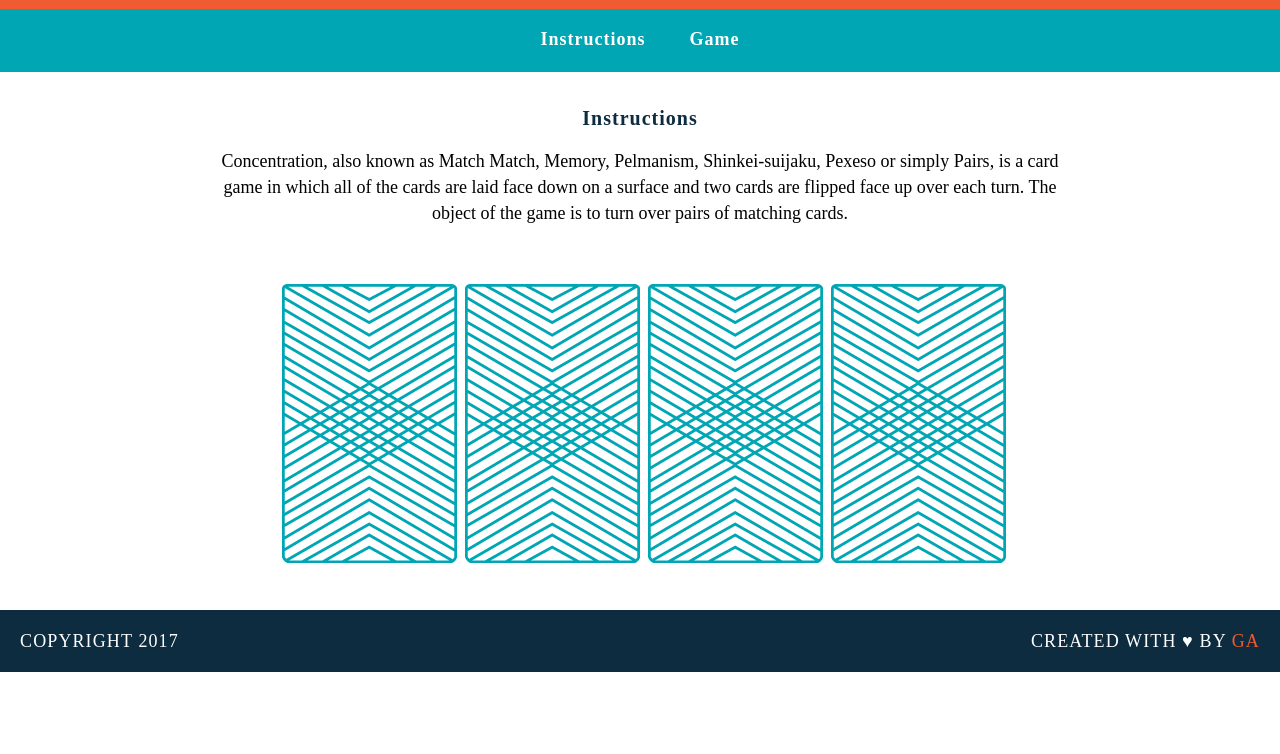
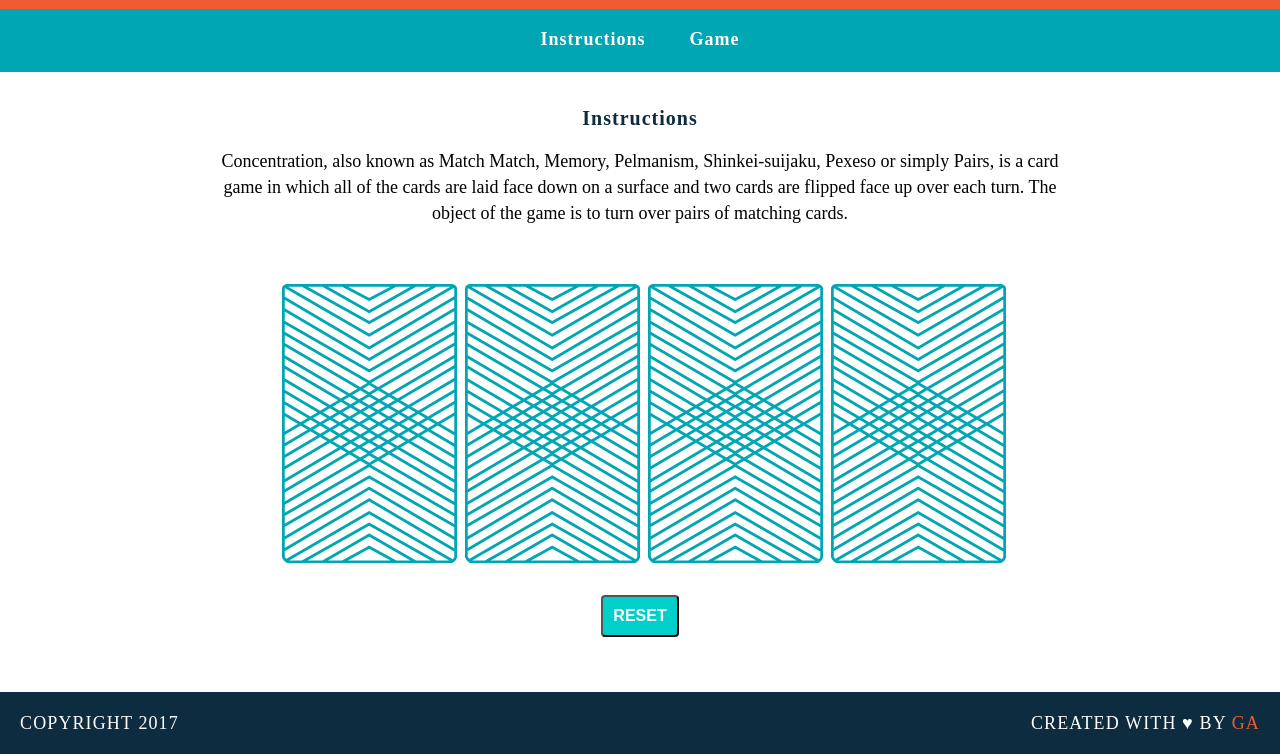
Before and after one commit to pmanuja/wdi-fundamentals-memorygame, a plain HTML site: page memory_game/index.html in a window 1280 px wide. Shown: the part 103-857 px from the top of the page. Before the commit the page ends 800 px from the top, so only its background shows below. Drawn offline with Linux system fonts and the light colour scheme.

Commit message:
created game logic

```diff
--- a/memory_game/css/style.css
+++ b/memory_game/css/style.css
@@ -96,3 +96,14 @@ font-size: 0;
 	color: #F15B31;
 
 }
+button {
+  cursor: pointer;
+  background-color: #00D0CB;
+  color: white;
+  text-transform: uppercase;
+  font-weight: bold;
+  font-size: 16px;
+  padding: 10px 10px;
+  margin: 20px;
+  border-radius: 4px;
+}
--- a/memory_game/index.html
+++ b/memory_game/index.html
@@ -16,6 +16,7 @@
 	<h2>Instructions</h2>
 	<p>Concentration, also known as Match Match, Memory, Pelmanism, Shinkei-suijaku, Pexeso or simply Pairs, is a card game in which all of the cards are laid face down on a surface and two cards are flipped face up over each turn. The object of the game is to turn over pairs of matching cards.</p>
 	<div id="game-board" class="board clearfix"></div>
+	<button id="reset">Reset</button>
 	</main>
 	<footer class="clearfix">
 		<p class="copyright">Copyright 2017</p>
--- a/memory_game/js/main.js
+++ b/memory_game/js/main.js
@@ -64,6 +64,15 @@ var flipCard = function()
 
 };
 
+var resetBoard = function(){
+
+		var imgList = document.querySelectorAll('img');
+		for (var i = 0; i < imgList.length; i++){
+			imgList[i].setAttribute('src','images/back.png');
+		}
+
+
+};
 
 var createBoard = function(){
 
@@ -79,3 +88,6 @@ var createBoard = function(){
 };
 
 createBoard();
+
+var resetbtn =  document.getElementById('reset');
+resetbtn.addEventListener('click', resetBoard);
```
